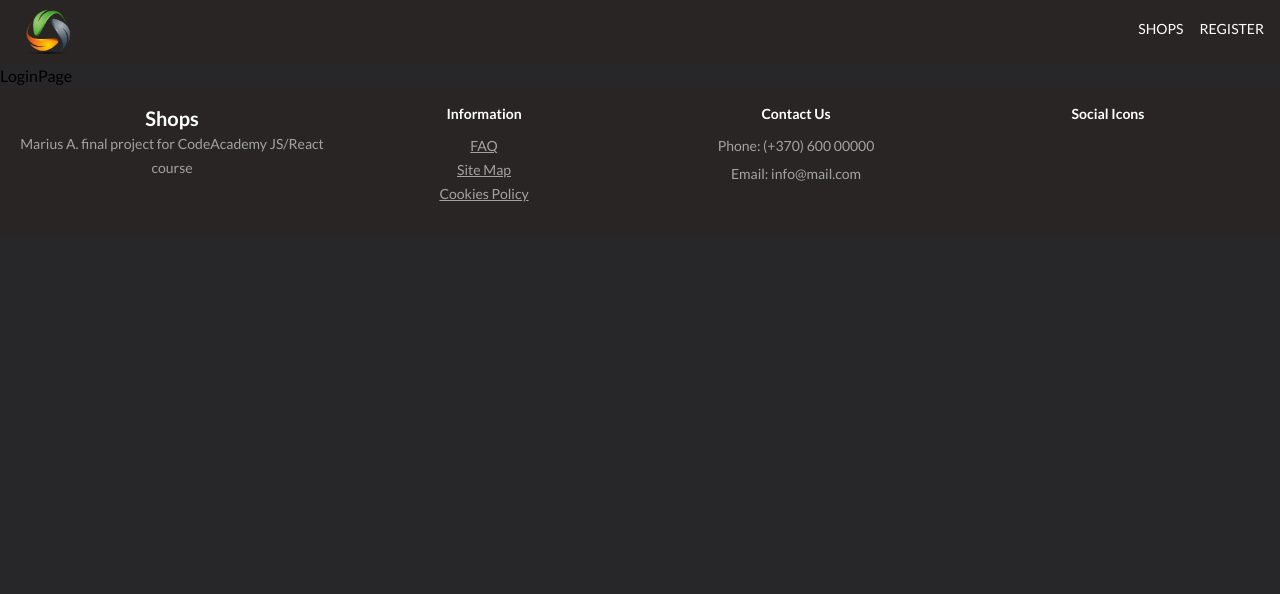
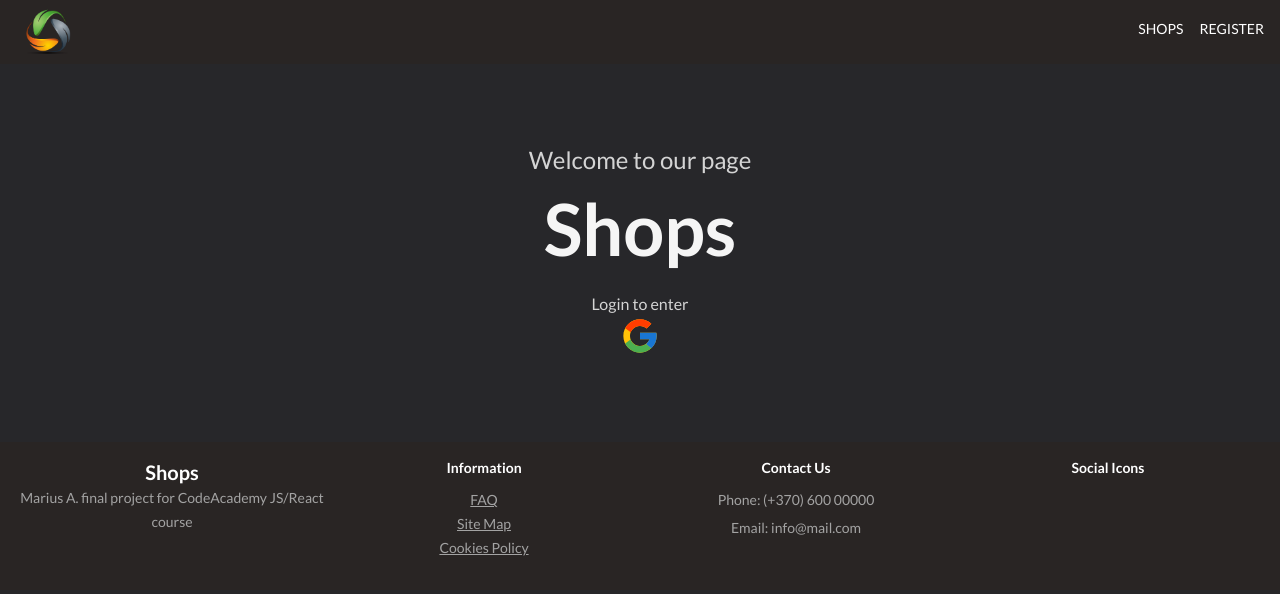
Before and after one commit to MariusAskelovic/Marius_Askelovic_final_react, a React (Vite) app: page / in a window 1280 px wide. Shown: the top 594 px of the page. Built offline with nearby package versions, Linux system fonts and the light colour scheme; some icons are missing.

Commit message:
LoginPage template + GoogleAuth

```diff
--- /dev/null
+++ b/src/auth/GoogleAuth.jsx
@@ -0,0 +1,42 @@
+import { getAuth, signInWithPopup, GoogleAuthProvider } from 'firebase/auth';
+import { googleProvider } from '../firebase/firebase';
+import { FcGoogle } from 'react-icons/fc';
+
+export default function GoogleAuth() {
+  function authGoogle() {
+    const auth = getAuth();
+    signInWithPopup(auth, googleProvider)
+      .then((result) => {
+        // This gives you a Google Access Token. You can use it to access the Google API.
+        const credential = GoogleAuthProvider.credentialFromResult(result);
+        const token = credential.accessToken;
+        console.log('token ===', token);
+        // The signed-in user info.
+        const user = result.user;
+        console.log('user ===', user);
+        // IdP data available using getAdditionalUserInfo(result)
+        // ...
+      })
+      .catch((error) => {
+        // Handle Errors here.
+        const errorCode = error.code;
+        console.log('errorCode ===', errorCode);
+        const errorMessage = error.message;
+        console.log('errorMessage ===', errorMessage);
+        // The email of the user's account used.
+        // const email = error.customData.email;
+        // The AuthCredential type that was used.
+        const credential = GoogleAuthProvider.credentialFromError(error);
+        console.log('credential ===', credential);
+        // ...
+      });
+  }
+
+  return (
+    <>
+      <button onClick={authGoogle}>
+        <FcGoogle size={40} />
+      </button>
+    </>
+  );
+}
--- a/src/firebase/firebase.js
+++ b/src/firebase/firebase.js
@@ -1,12 +1,15 @@
 import { initializeApp } from 'firebase/app';
+import { GoogleAuthProvider, getAuth } from 'firebase/auth';
 
 const firebaseConfig = {
-  apiKey: import.meta.VITE_ENV_apiKey,
-  authDomain: import.meta.VITE_ENV_authDomain,
-  projectId: import.meta.VITE_ENV_projectId,
-  storageBucket: import.meta.VITE_ENV_storageBucket,
-  messagingSenderId: import.meta.VITE_ENV_messagingSenderId,
-  appId: import.meta.VITE_ENV_appId,
+  apiKey: import.meta.env.VITE_FIREBASE_apiKey,
+  authDomain: import.meta.env.VITE_FIREBASE_authDomain,
+  projectId: import.meta.env.VITE_FIREBASE_projectId,
+  storageBucket: import.meta.env.VITE_FIREBASE_storageBucket,
+  messagingSenderId: import.meta.env.VITE_FIREBASE_messagingSenderId,
+  appId: import.meta.env.VITE_FIREBASE_appId,
 };
 
 export const app = initializeApp(firebaseConfig);
+export const auth = getAuth(app);
+export const googleProvider = new GoogleAuthProvider();
--- a/src/pages/LoginPage.jsx
+++ b/src/pages/LoginPage.jsx
@@ -1,3 +1,14 @@
+import GoogleAuth from '../auth/GoogleAuth';
+
 export default function LoginPage() {
-  return <div>LoginPage</div>;
+  return (
+    <div className='container text-neutral-300 text-center py-20'>
+      <h2 className='text-2xl'>Welcome to our page</h2>
+      <h1 className='text-7xl pt-4 pb-7 text-neutral-100 font-semibold'>
+        Shops
+      </h1>
+      <p>Login to enter</p>
+      <GoogleAuth />
+    </div>
+  );
 }
```
Also changed, not shown: src/store/AuthProvider.jsx (added).
